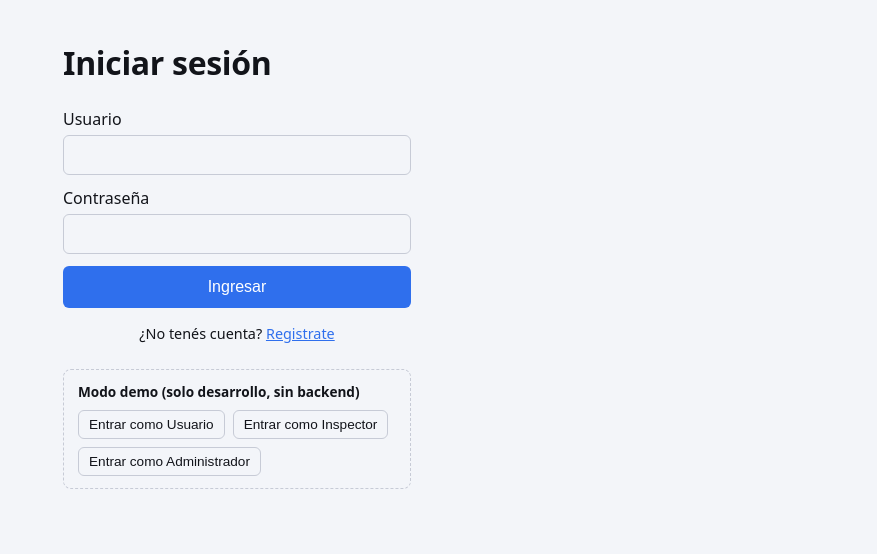
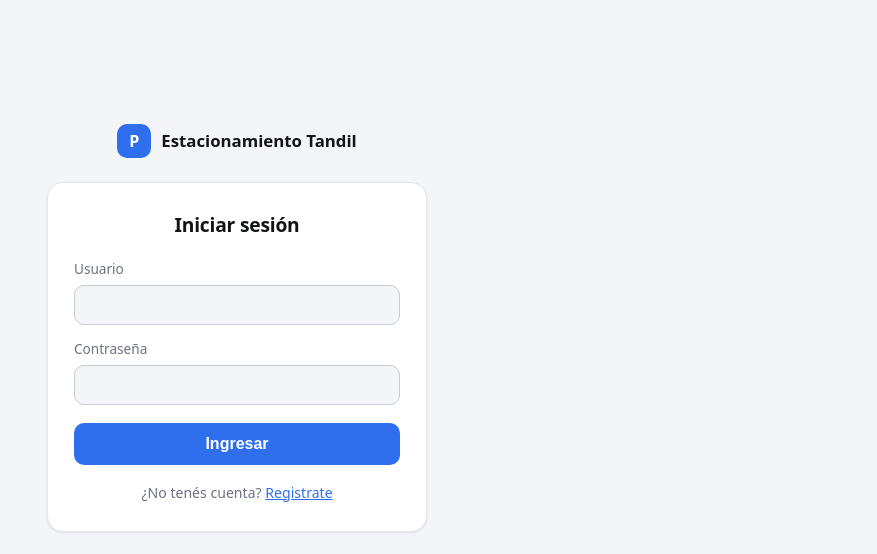
Before and after one commit to juansebbbn/UI-Web-Aplicacion-Estacionamiento, a React (Vite) app: page /login in a window 1280 px wide. Shown: the top 554 px of the page, without its empty margins (403-1280 px from the left). Built offline with nearby package versions, Linux system fonts and the light colour scheme; no server answers.

Commit message:
style: rediseño de login/registro (card de auth centrada)
Login y Registro pasan a una tarjeta centrada con logo/marca arriba,
inputs y botón con el mismo lenguaje visual del resto de la app (radios,
sombras, focus ring). El panel de modo demo queda igual (dev-only, sin
cambios de comportamiento).

```diff
--- a/src/paginas/FormularioAuth.module.css
+++ b/src/paginas/FormularioAuth.module.css
@@ -1,38 +1,98 @@
+.pagina {
+  min-height: 100svh;
+  display: flex;
+  align-items: center;
+  justify-content: center;
+  padding: 32px 16px;
+}
+
 .contenedor {
+  width: 100%;
   max-width: 380px;
-  margin: 40px auto;
-  padding: 0 16px;
+}
+
+.marca {
+  display: flex;
+  align-items: center;
+  justify-content: center;
+  gap: 10px;
+  margin-bottom: 24px;
+}
+
+.logo {
+  display: flex;
+  align-items: center;
+  justify-content: center;
+  width: 34px;
+  height: 34px;
+  border-radius: 10px;
+  background: var(--color-primario);
+  color: var(--color-primario-texto);
+  font-weight: 700;
+  font-size: 1rem;
+}
+
+.nombreApp {
+  font-weight: 600;
+  font-size: 1.05rem;
+}
+
+.tarjeta {
+  background: var(--color-superficie);
+  border: 1px solid var(--color-borde);
+  border-radius: var(--radio-tarjeta);
+  box-shadow: var(--sombra-tarjeta);
+  padding: 28px 26px;
+}
+
+.titulo {
+  margin: 0 0 20px;
+  font-size: 1.2rem;
+  text-align: center;
 }
 
 .formulario {
   display: flex;
   flex-direction: column;
-  gap: 12px;
+  gap: 14px;
 }
 
 .campo {
   display: flex;
   flex-direction: column;
-  gap: 4px;
+  gap: 6px;
+  font-size: 0.85rem;
+  color: var(--color-texto-secundario);
 }
 
 .campo input {
   padding: 10px 12px;
   font-size: 1rem;
   border: 1px solid var(--color-borde-input);
-  border-radius: 6px;
+  border-radius: var(--radio-control);
   background: var(--color-fondo);
   color: var(--color-texto);
 }
 
+.campo input:focus {
+  outline: 2px solid var(--color-primario);
+  outline-offset: 1px;
+}
+
 .enviar {
+  margin-top: 4px;
   padding: 12px;
   font-size: 1rem;
+  font-weight: 600;
   border: none;
-  border-radius: 6px;
+  border-radius: var(--radio-control);
   background: var(--color-primario);
   color: var(--color-primario-texto);
   cursor: pointer;
+}
+
+.enviar:hover:not(:disabled) {
+  background: var(--color-primario-hover);
 }
 
 .enviar:disabled {
@@ -41,7 +101,8 @@
 }
 
 .enlaceAlternativo {
-  margin-top: 16px;
-  font-size: 0.9rem;
+  margin: 18px 0 0;
+  font-size: 0.88rem;
   text-align: center;
+  color: var(--color-texto-secundario);
 }
--- a/src/paginas/Login.tsx
+++ b/src/paginas/Login.tsx
@@ -28,8 +28,14 @@
   }
 
   return (
+    <div className={estilos.pagina}>
       <div className={estilos.contenedor}>
-      <h1>Iniciar sesión</h1>
+        <div className={estilos.marca}>
+          <span className={estilos.logo}>P</span>
+          <span className={estilos.nombreApp}>Estacionamiento Tandil</span>
+        </div>
+        <div className={estilos.tarjeta}>
+          <h1 className={estilos.titulo}>Iniciar sesión</h1>
           <form className={estilos.formulario} onSubmit={manejarEnvio}>
             <label className={estilos.campo}>
               Usuario
@@ -57,7 +63,9 @@
           <p className={estilos.enlaceAlternativo}>
             ¿No tenés cuenta? <Link to="/registro">Registrate</Link>
           </p>
+        </div>
         {import.meta.env.DEV && <PanelModoDemo />}
+      </div>
     </div>
   );
 }
--- a/src/paginas/Registro.tsx
+++ b/src/paginas/Registro.tsx
@@ -29,8 +29,14 @@
   }
 
   return (
+    <div className={estilos.pagina}>
       <div className={estilos.contenedor}>
-      <h1>Crear cuenta</h1>
+        <div className={estilos.marca}>
+          <span className={estilos.logo}>P</span>
+          <span className={estilos.nombreApp}>Estacionamiento Tandil</span>
+        </div>
+        <div className={estilos.tarjeta}>
+          <h1 className={estilos.titulo}>Crear cuenta</h1>
           <form className={estilos.formulario} onSubmit={manejarEnvio}>
             <label className={estilos.campo}>
               Usuario
@@ -73,5 +79,7 @@
             ¿Ya tenés cuenta? <Link to="/login">Iniciá sesión</Link>
           </p>
         </div>
+      </div>
+    </div>
   );
 }
```
Lines whose indentation alone changed are shown as unchanged.
